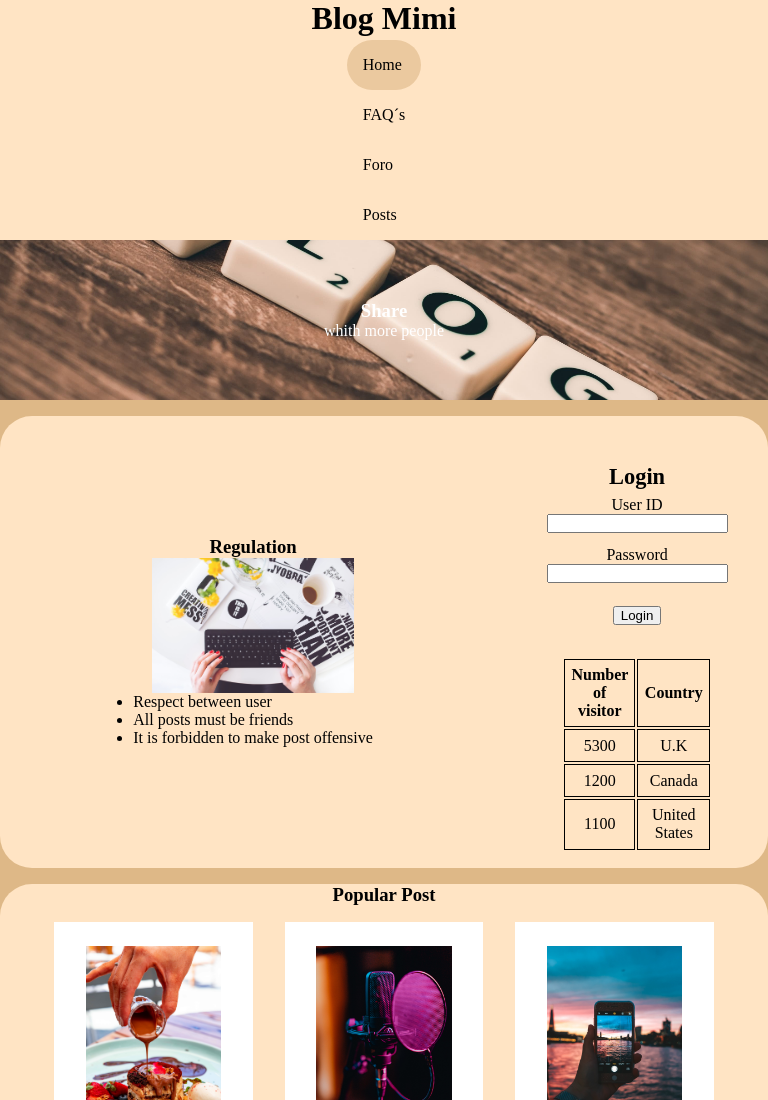
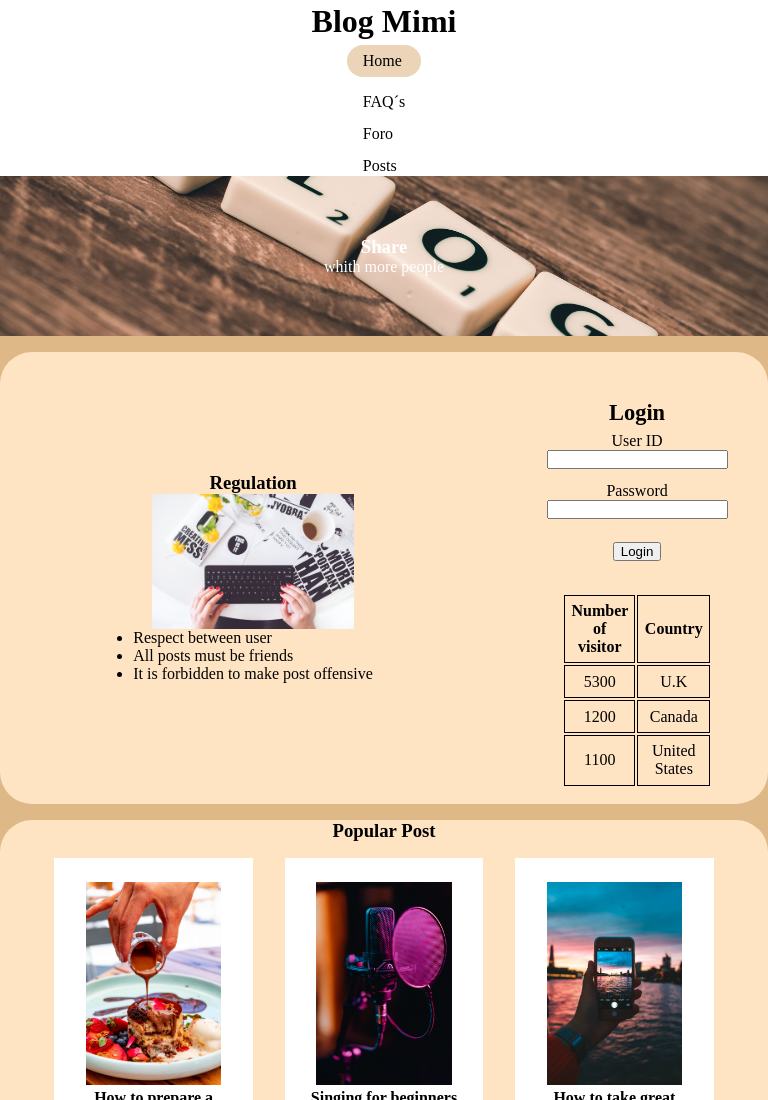
Before and after one commit to mate-codev/CheckPoint047_MateoP, a plain HTML site: page index.html in a window 768 px wide. Shown: the top 1100 px of the page. Drawn offline with Linux system fonts and the light colour scheme.

Commit message:
CheckFinal

```diff
--- a/style/style.css
+++ b/style/style.css
@@ -9,10 +9,10 @@ body {
 
 header {
 	width: 100%;
-	background-color: bisque;
+	background-color: white;
 	display: flex;
 	height: 7vh;
-	justify-content: space-between;
+	justify-content: space-around;
 	flex-direction: row-reverse;
 	align-items: center;
 }
@@ -28,8 +28,7 @@ header {
 	border-radius: 2rem;
 }
 .nav-h1 {
-	text-align: center;
-	width: 100%;
+	width: 25%;
 }
 .main {
 	width: 100%;
@@ -175,7 +174,7 @@ footer {
 
 @media screen and (min-width: 320px) and (max-width: 426px) {
 	header {
-		height: 15rem;
+		height: 17rem;
 		flex-direction: column-reverse;
 	}
 	.nav-a {
@@ -211,9 +210,16 @@ footer {
 @media screen and (min-width: 768px) and (max-width: 1024px) {
 	header {
 		flex-direction: column-reverse;
-		height: 15rem;
+		height: 11rem;
+	}
+	.nav-h1 {
+		text-align: center;
+	}
+	.nav-a {
+		justify-content: center;
 	}
 	.nav-1 a {
+		height: 2rem;
 		display: flex;
 		flex-direction: column;
 	}
```
